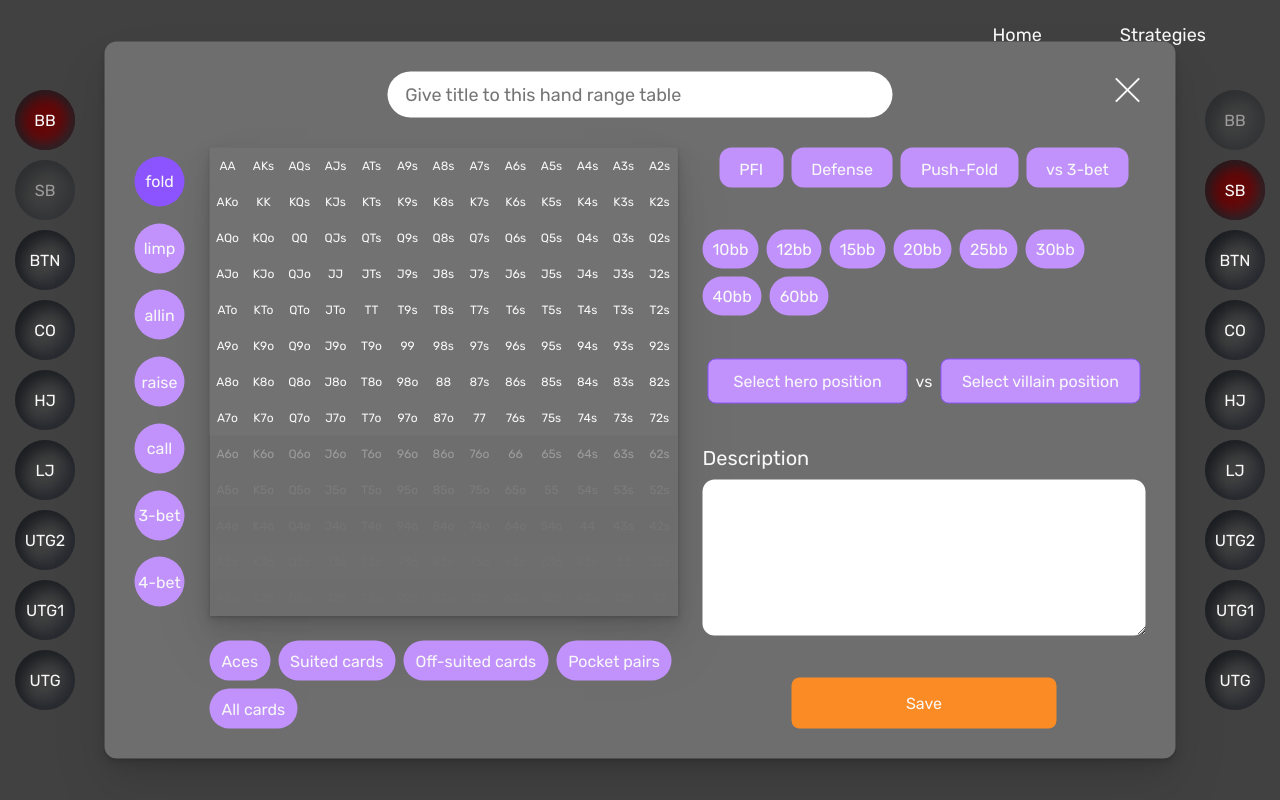
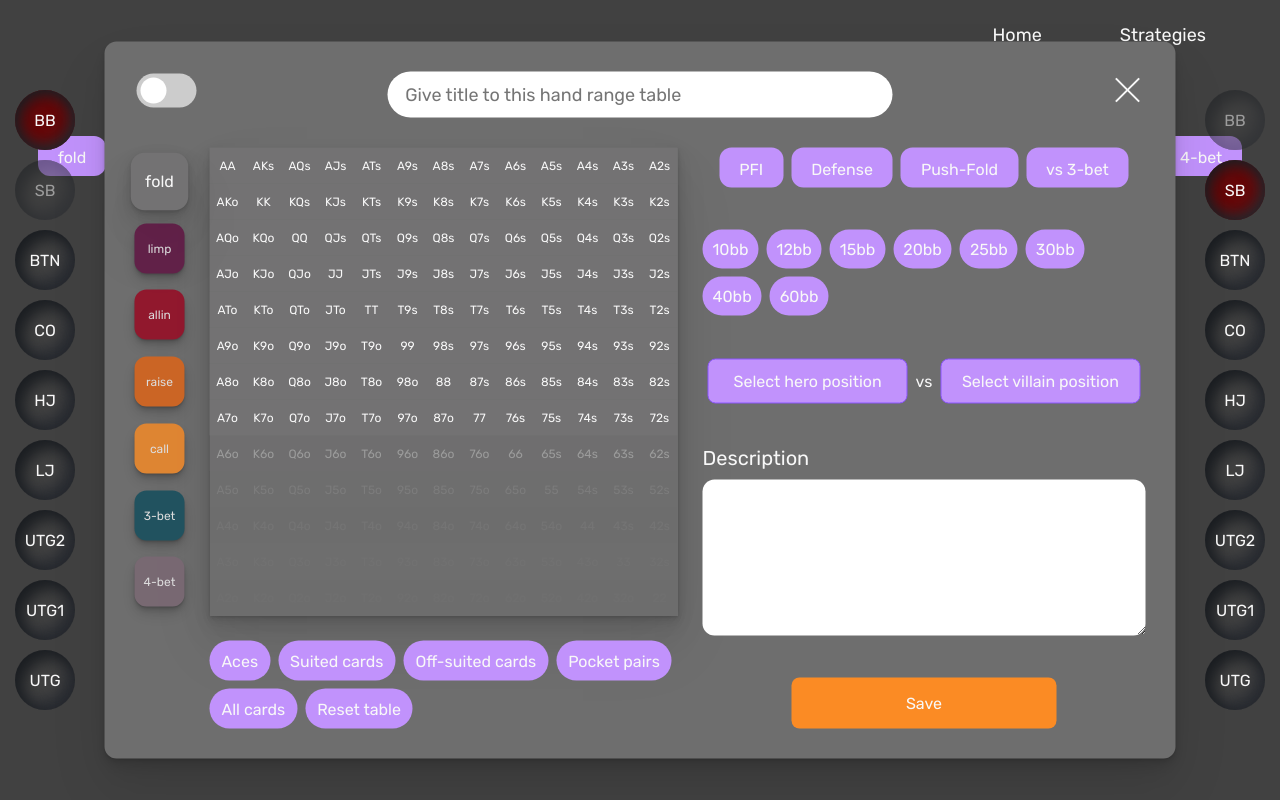
Before and after one commit to MartinsAccount/poker-hand-ranges, a React (Create React App) app in the folder poker-hand-ranges/: page /strategies in a window 1280 px wide. Both pictures are taken after a click on the button "NEW HAND RANGE". Built offline with nearby package versions, Linux system fonts and the light colour scheme.

Commit message:
multiactions switch

```diff
--- a/poker-hand-ranges/src/components/HandRangeConfig/HandRangeConfig.module.scss
+++ b/poker-hand-ranges/src/components/HandRangeConfig/HandRangeConfig.module.scss
@@ -19,6 +19,62 @@
 			color: $background;
 		}
 	}
+
+	.switchContainer {
+		position: absolute;
+		top: 32px;
+		left: 32px;
+
+		.switch {
+			position: relative;
+			display: inline-block;
+			width: 60px;
+			height: 34px;
+
+			input {
+				opacity: 0;
+				width: 0;
+				height: 0;
+			}
+			.slider {
+				position: absolute;
+				cursor: pointer;
+				top: 0;
+				left: 0;
+				right: 0;
+				bottom: 0;
+				background-color: #ccc;
+				-webkit-transition: 0.4s;
+				transition: 0.4s;
+				border-radius: 34px;
+
+				&:before {
+					position: absolute;
+					content: '';
+					height: 26px;
+					width: 26px;
+					left: 4px;
+					bottom: 4px;
+					border-radius: 50%;
+					background-color: white;
+					-webkit-transition: 0.4s;
+					transition: 0.4s;
+				}
+			}
+
+			input:checked + .slider {
+				background-color: #2196f3;
+			}
+			input:focus + .slider {
+				box-shadow: 0 0 1px #2196f3;
+			}
+			input:checked + .slider:before {
+				-webkit-transform: translateX(26px);
+				-ms-transform: translateX(26px);
+				transform: translateX(26px);
+			}
+		}
+	}
 }
 
 .configContainer {
@@ -36,21 +92,24 @@
 
 		.radioButton {
 			@include centering;
-			// padding: 12px 20px;
 			position: relative;
 			border-radius: 12px;
-			font-size: 16px;
+			font-size: 12px;
 			height: 50px;
 			width: 50px;
 			border-radius: 50px;
-			cursor: pointer;
+			border-radius: $largeRadius;
 			outline: none;
 			border: none;
-			background-color: $purpleMid;
+			box-shadow: $shortShadow;
+			opacity: 0.8;
 			overflow: hidden;
+			transition: 0.2s;
 
 			&:hover {
-				// background-color: $purple;
+				box-shadow: $dreamySoftShadow;
+				font-size: 14px;
+				transform: scale(1.15);
 			}
 
 			.customActionButton {
@@ -60,12 +119,15 @@
 				left: 50%;
 				bottom: 0;
 				transform: translateX(-50%);
-				opacity: 0.7;
+				opacity: 1;
 			}
 		}
 
 		.activeButton {
-			background-color: $purple;
+			box-shadow: $dreamySoftShadow;
+			transform: scale(1.15);
+			opacity: 1;
+			font-size: 14px;
 		}
 	}
 
@@ -88,10 +150,8 @@
 				border-radius: 12px;
 				font-size: 16px;
 				height: 40px;
-				// width: 100%;
-				// width: 50px;
 				border-radius: 50px;
-				cursor: pointer;
+				cursor: url('../../assets/club.png'), auto;
 				outline: none;
 				border: none;
 				background-color: $purpleMid;
@@ -125,10 +185,8 @@
 				border-radius: 12px;
 				font-size: 16px;
 				height: 40px;
-				// width: 50px;
-				// border-radius: 50px;
 				align-items: flex-start;
-				cursor: pointer;
+				cursor: url('../../assets/club.png'), auto;
 				outline: none;
 				border: none;
 				background-color: $purpleMid;
@@ -154,7 +212,7 @@
 				padding: 10px;
 				border-radius: 50px;
 				font-size: 16px;
-				cursor: pointer;
+				cursor: url('../../assets/club.png'), auto;
 				outline: none;
 				border: none;
 				background-color: $purpleMid;
@@ -203,7 +261,7 @@
 					width: 200px;
 					padding: 12px 20px;
 					text-align: center;
-					cursor: pointer;
+					cursor: url('../../assets/club.png'), auto;
 					border: 1px solid $purple;
 					border-radius: $midRadius;
 					background-color: $purpleMid;
@@ -212,17 +270,16 @@
 						background-color: $purple;
 					}
 				}
+				.disabled {
+					cursor: not-allowed;
+					opacity: 0.5;
+				}
 
 				.openedDropDown {
 					border-radius: $midRadius $midRadius 0 0;
 					border: none;
 					// border-bottom: 1px solid $purple;
 				}
-			}
-
-			.disabled {
-				cursor: not-allowed;
-				opacity: 0.5;
 			}
 		}
 
@@ -251,6 +308,7 @@
 			background-color: $call;
 			transition: 0.2s;
 			width: 60%;
+			cursor: url('../../assets/club.png'), auto;
 
 			&:hover {
 				// transform: translateY(-3px);
--- a/poker-hand-ranges/src/components/HandRangeConfig/HandRangeConfig.tsx
+++ b/poker-hand-ranges/src/components/HandRangeConfig/HandRangeConfig.tsx
@@ -20,6 +20,13 @@ export default class HandRangeConfig extends Component<IHandRangeConfigProps> {
 
 		return (
 			<div className={styles.outerContainer}>
+				<div className={styles.switchContainer}>
+					<label className={styles.switch}>
+						<input type="checkbox" checked={MainStore.createMultiAction} onChange={() => MainStore.toggleEnabledMultiAction()} />
+						<span className={styles.slider}></span>
+					</label>
+				</div>
+
 				<div className={styles.titleContainer}>
 					{/* <label htmlFor="title">Title</label> */}
 					<input
@@ -32,19 +39,24 @@ export default class HandRangeConfig extends Component<IHandRangeConfigProps> {
 
 				<div className={styles.configContainer}>
 					<div className={styles.actionsContainer}>
-						{ACTIONS.map((action: Actions) => (
+						{ACTIONS.map((action: Actions, index) => (
 							<button
-								className={`${styles.radioButton}  ${MainStore.selectedAction === action && styles.activeButton}`}
+								key={index}
+								className={`${styles.radioButton}  ${MainStore.selectedAction === action && styles.activeButton} ${
+									MainStore.multiAction[action] > 0 && styles.activeButton
+								}`}
 								onClick={() => MainStore!.selectAction(action)}
+								data-action={action}
 								// @ts-ignore
 								onWheel={(e) => MainStore.wheelHandle(e, action)}
 							>
 								<span
 									className={styles.customActionButton}
-									data-action={action}
+									// data-action={action}
 									style={{ height: `${50 / (100 / MainStore.multiAction[action])}px` }}
 								></span>
-								{action}
+								{action} <br />
+								{MainStore.createMultiAction && `${MainStore.multiAction[action] || 0}%`}
 							</button>
 						))}
 					</div>
@@ -53,8 +65,8 @@ export default class HandRangeConfig extends Component<IHandRangeConfigProps> {
 						<HandRangeTemplate table={MainStore.newHandRange} />
 
 						<div className={styles.groupsContainer}>
-							{GROUPS_SELECT.map((group: Groups) => (
-								<button onClick={() => MainStore.selectGroup(group)} className={styles.groupsButton}>
+							{GROUPS_SELECT.map((group: Groups, index) => (
+								<button key={index} onClick={() => MainStore.selectGroup(group)} className={styles.groupsButton}>
 									{group}
 								</button>
 							))}
@@ -64,8 +76,9 @@ export default class HandRangeConfig extends Component<IHandRangeConfigProps> {
 					<div className={styles.mainConfigs}>
 						{/* <p className={styles.categoryLabel}>Select strategy</p> */}
 						<div className={styles.strategiesContainer}>
-							{STRATEGIES.map((strategy: Strategies) => (
+							{STRATEGIES.map((strategy: Strategies, index) => (
 								<button
+									key={index}
 									onClick={(e) => MainStore.configureHandRangeProperties('strategy', strategy)}
 									className={`${styles.radioButton} ${MainStore.handRangeStrategy.strategy === strategy && styles.activeButton}`}
 								>
@@ -76,8 +89,9 @@ export default class HandRangeConfig extends Component<IHandRangeConfigProps> {
 
 						{/* <p className={styles.categoryLabel}>Select effective stack size</p> */}
 						<div className={styles.stacksContainer}>
-							{STACKS.map((stack: Stacks) => (
+							{STACKS.map((stack: Stacks, index) => (
 								<button
+									key={index}
 									onClick={(e) => MainStore.configureHandRangeProperties('stack', stack)}
 									className={`${styles.radioButton} ${MainStore.handRangeStrategy.stack === stack && styles.activeButton}`}
 								>
@@ -94,8 +108,10 @@ export default class HandRangeConfig extends Component<IHandRangeConfigProps> {
 								</div>
 								<div className={styles.dropDownContent}>
 									{MainStore.isOpenPositions.hero &&
-										POSITIONS.map((pos: Positions) => (
-											<div onClick={() => MainStore.configureHandRangeProperties('hero', pos)}>{pos.toUpperCase()}</div>
+										POSITIONS.map((pos: Positions, index) => (
+											<div key={index} onClick={() => MainStore.configureHandRangeProperties('hero', pos)}>
+												{pos.toUpperCase()}
+											</div>
 										))}
 								</div>
 							</div>
@@ -125,8 +141,10 @@ export default class HandRangeConfig extends Component<IHandRangeConfigProps> {
 									</div>
 									<div className={styles.dropDownContent}>
 										{MainStore.isOpenActions &&
-											ACTIONS.map((action: Actions) => (
-												<div onClick={() => MainStore.configureHandRangeProperties('villain', action, true)}>{action}</div>
+											ACTIONS.map((action: Actions, index) => (
+												<div key={index} onClick={() => MainStore.configureHandRangeProperties('villain', action, true)}>
+													{action}
+												</div>
 											))}
 									</div>
 								</div>
--- a/poker-hand-ranges/src/components/HandRangeTemplate/HandRangeTemplate.module.scss
+++ b/poker-hand-ranges/src/components/HandRangeTemplate/HandRangeTemplate.module.scss
@@ -58,6 +58,7 @@
 			.multiActions {
 				display: inline-flex;
 				justify-self: flex-start;
+				cursor: cell;
 			}
 
 			&:hover {
--- a/poker-hand-ranges/src/components/HandRangeTemplate/HandRangeTemplate.tsx
+++ b/poker-hand-ranges/src/components/HandRangeTemplate/HandRangeTemplate.tsx
@@ -21,6 +21,10 @@ export default class HandRangeTemplate extends Component<IHandRangeTemplateProps
 	componentDidMount() {
 		this.props.MainStore!.createRange();
 	}
+
+	logTest = (e) => {
+		console.log('teszt', e.key);
+	};
 
 	render() {
 		const { MainStore, configurable, onClick } = this.props;
--- a/poker-hand-ranges/src/components/PositionFilter/PositionFilter.tsx
+++ b/poker-hand-ranges/src/components/PositionFilter/PositionFilter.tsx
@@ -18,8 +18,9 @@ export default class PositionFilter extends Component<IPositionFilterProps> {
 		return (
 			<>
 				<div className={`${styles.positionsContainer} ${styles.heroPositions}`}>
-					{POSITIONS.map((pos: Positions) => (
+					{POSITIONS.map((pos: Positions, index) => (
 						<div
+							key={index}
 							className={`${styles.positionButton} ${MainStore.positionFilter.hero === pos && styles.activeButton}
 							${MainStore.positionFilter.villain === pos && styles.disabled}`}
 							onClick={() => MainStore.positionFilter.villain !== pos && MainStore.positionFiltering(pos, 'hero')}
@@ -29,8 +30,9 @@ export default class PositionFilter extends Component<IPositionFilterProps> {
 					))}
 				</div>
 				<div className={`${styles.positionsContainer} ${styles.villainPositions}`}>
-					{POSITIONS.map((pos: Positions) => (
+					{POSITIONS.map((pos: Positions, index) => (
 						<div
+							key={index}
 							className={`${styles.positionButton} ${MainStore.positionFilter.hero === pos && styles.disabled}
 							 ${MainStore.positionFilter.villain === pos && styles.activeButton}`}
 							onClick={() => MainStore.positionFilter.hero !== pos && MainStore.positionFiltering(pos, 'villain')}
--- a/poker-hand-ranges/src/components/StrategiesPage/StrategiesPage.module.scss
+++ b/poker-hand-ranges/src/components/StrategiesPage/StrategiesPage.module.scss
@@ -5,6 +5,43 @@
 	display: flex;
 	justify-content: space-evenly;
 	gap: 20px;
+}
+
+.topPageFilters {
+	display: flex;
+	flex-direction: column;
+	align-items: center;
+	gap: 8px;
+
+	.stackFilter {
+	}
+	.actionFilter {
+		display: flex;
+		align-items: center;
+
+		.hero {
+		}
+		.villain {
+		}
+	}
+
+	.filterButton {
+		display: inline-flex;
+		margin: 6px;
+		padding: 12px 20px;
+		border-radius: 12px;
+		font-size: 16px;
+		height: 40px;
+		align-items: flex-start;
+		cursor: url('../../assets/club.png'), auto;
+		outline: none;
+		border: none;
+		background-color: $purpleMid;
+
+		&:hover {
+			background-color: $purple;
+		}
+	}
 }
 
 .newTableButton {
--- a/poker-hand-ranges/src/components/StrategiesPage/StrategiesPage.tsx
+++ b/poker-hand-ranges/src/components/StrategiesPage/StrategiesPage.tsx
@@ -1,6 +1,7 @@
 import { inject, observer } from 'mobx-react';
 import React, { Component } from 'react';
-import { HandRange } from '../../models/models';
+import { ACTIONS, STACKS } from '../../models/constants';
+import { Actions, HandRange, Stacks } from '../../models/models';
 import { MainStore } from '../../stores/MainStore';
 import HandRangeTemplate from '../HandRangeTemplate/HandRangeTemplate';
 import NewTableModal from '../NewTableModal/NewTableModal';
@@ -19,8 +20,29 @@ export default class StrategiesPage extends Component<IStrategiesPageProps> {
 		const { MainStore } = this.props;
 
 		return (
-			<div>
-				<main className={styles.mainContainer}>
+			<main>
+				<section className={styles.topPageFilters}>
+					<article className={styles.stackFilter}>
+						{STACKS.map((stack: Stacks) => (
+							<button className={styles.filterButton}>{stack}bb</button>
+						))}
+					</article>
+					<article className={styles.actionFilter}>
+						<article className={styles.hero}>
+							{ACTIONS.map((action: Actions) => (
+								<button className={styles.filterButton}>{action}</button>
+							))}
+						</article>
+						vs
+						<article className={styles.villain}>
+							{ACTIONS.map((action: Actions) => (
+								<button className={styles.filterButton}>{action}</button>
+							))}
+						</article>
+					</article>
+				</section>
+
+				<section className={styles.mainContainer}>
 					{data.map((handRange: HandRange) => {
 						if (handRange.hero.position === MainStore.positionFilter.hero) {
 							return <HandRangeTemplate table={handRange.hands} />;
@@ -32,11 +54,11 @@ export default class StrategiesPage extends Component<IStrategiesPageProps> {
 					<button onClick={() => MainStore.toggleModal()} className={styles.newTableButton}>
 						New hand range
 					</button>
-				</main>
+				</section>
 
 				{MainStore.isOpenModal && <NewTableModal />}
 				<PositionFilter />
-			</div>
+			</main>
 		);
 	}
 }
--- a/poker-hand-ranges/src/models/constants.ts
+++ b/poker-hand-ranges/src/models/constants.ts
@@ -10,4 +10,4 @@ export const ACTIONS: Actions[] = ['fold', 'limp', 'allin', 'raise', 'call', '3-
 
 export const STRATEGIES: Strategies[] = ['PFI', 'Defense', 'Push-Fold', 'vs 3-bet'];
 
-export const GROUPS_SELECT: Groups[] = ['Aces', 'Suited cards', 'Off-suited cards', 'Pocket pairs', 'All cards'];
+export const GROUPS_SELECT: Groups[] = ['Aces', 'Suited cards', 'Off-suited cards', 'Pocket pairs', 'All cards', 'Reset table'];
--- a/poker-hand-ranges/src/models/models.ts
+++ b/poker-hand-ranges/src/models/models.ts
@@ -6,7 +6,7 @@ export type Strategies = 'PFI' | 'Defense' | 'Push-Fold' | 'vs 3-bet';
 export type Stacks = 10 | 12 | 15 | 20 | 25 | 30 | 40 | 60;
 export type Stages = 'preflop' | 'flop' | 'turn' | 'river';
 export type Players = 'hero' | 'villain';
-export type Groups = 'Aces' | 'Suited cards' | 'Off-suited cards' | 'Pocket pairs' | 'All cards';
+export type Groups = 'Aces' | 'Suited cards' | 'Off-suited cards' | 'Pocket pairs' | 'All cards' | 'Reset table';
 type BetSizes = 2 | 2.2 | 2.5 | 3;
 
 export interface Player {
--- a/poker-hand-ranges/src/stores/MainStore.ts
+++ b/poker-hand-ranges/src/stores/MainStore.ts
@@ -82,10 +82,7 @@ export class MainStore {
 						hand: `${card}${CARDS[round]}o`,
 						action: null,
 						isMultiActions: true,
-						multiActions: [
-							// { action: 'call', percent: 50 },
-							// { action: 'allin', percent: 20 }
-						],
+						multiActions: [],
 						combos: 12
 					});
 				}
@@ -114,7 +111,6 @@ export class MainStore {
 				row.forEach((cell: Hand) => {
 					if (cell.hand === hand.hand) {
 						// console.log(toJS(cell));
-
 						if (click && cell.isMultiActions && cell.multiActions !== null) {
 							cell.isMultiActions = false;
 							cell.multiActions.length = 0;
@@ -127,19 +123,8 @@ export class MainStore {
 
 						if (this.createMultiAction) {
 							cell.isMultiActions = true;
+							cell.multiActions = this.getCurrentMultiActions;
 
-							let _multiActions: any = [];
-
-							for (const _action in this.multiAction) {
-								if (this.multiAction[_action]) {
-									_multiActions.push({
-										action: _action,
-										percent: this.multiAction[_action]
-									});
-								}
-							}
-
-							cell.multiActions = _multiActions;
 							return;
 						}
 
@@ -150,32 +135,78 @@ export class MainStore {
 		}
 	}
 
+	@computed get getCurrentMultiActions() {
+		let _multiActions: any = [];
+
+		for (const _action in this.multiAction) {
+			if (this.multiAction[_action]) {
+				_multiActions.push({
+					action: _action,
+					percent: this.multiAction[_action]
+				});
+			}
+		}
+
+		return _multiActions;
+	}
+
 	@action selectGroup(group: Groups) {
 		this.newHandRange.forEach((row: Hand[]) => {
 			row.forEach((cell: Hand) => {
 				switch (group) {
 					case 'Aces':
 						if (cell.hand.includes('A')) {
+							if (this.createMultiAction) {
+								cell.isMultiActions = true;
+								cell.multiActions = this.getCurrentMultiActions;
+								return;
+							}
 							cell.action = this.selectedAction;
 						}
 						break;
 					case 'Suited cards':
 						if (cell.hand.includes('s')) {
+							if (this.createMultiAction) {
+								cell.isMultiActions = true;
+								cell.multiActions = this.getCurrentMultiActions;
+								return;
+							}
 							cell.action = this.selectedAction;
 						}
 						break;
 					case 'Off-suited cards':
 						if (cell.hand.includes('o')) {
+							if (this.createMultiAction) {
+								cell.isMultiActions = true;
+								cell.multiActions = this.getCurrentMultiActions;
+								return;
+							}
 							cell.action = this.selectedAction;
 						}
 						break;
 					case 'Pocket pairs':
 						if (cell.hand.charAt(0) === cell.hand.charAt(1)) {
+							if (this.createMultiAction) {
+								cell.isMultiActions = true;
+								cell.multiActions = this.getCurrentMultiActions;
+								return;
+							}
 							cell.action = this.selectedAction;
 						}
 						break;
 					case 'All cards':
+						if (this.createMultiAction) {
+							cell.isMultiActions = true;
+							cell.multiActions = this.getCurrentMultiActions;
+							return;
+						}
 						cell.action = this.selectedAction;
+						break;
+					case 'Reset table':
+						cell.isMultiActions = false;
+						cell.multiActions = [];
+						cell.action = null;
+
 						break;
 				}
 			});
@@ -214,13 +245,58 @@ export class MainStore {
 	// 		});
 	// 	});
 	// }
+	@action toggleEnabledMultiAction() {
+		this.createMultiAction = !this.createMultiAction;
+
+		if (this.createMultiAction) {
+			this.selectedAction = null;
+		}
+		if (!this.createMultiAction) {
+			this.multiAction = {};
+		}
+	}
 
 	@action toggleModal() {
 		this.isOpenModal = !this.isOpenModal;
 	}
 	@action selectAction(action: Actions) {
+		if (this.createMultiAction) {
+			this.selectedAction = null;
+			return;
+		}
+
 		this.selectedAction = action;
 	}
+
+	// TODO: Nem működik még
+	@action selectActionWithKey(e: React.KeyboardEvent<HTMLElement>) {
+		console.log(e.key);
+
+		// switch (e.key) {
+		// 	case 70: // F
+		// 		this.selectedAction = 'fold';
+		// 		break;
+		// 	case 76: // L
+		// 		this.selectedAction = 'limp';
+		// 		break;
+		// 	case 67: // C
+		// 		this.selectedAction = 'call';
+		// 		break;
+		// 	case 65: // A
+		// 		this.selectedAction = 'allin';
+		// 		break;
+		// 	case 82: // R
+		// 		this.selectedAction = 'raise';
+		// 		break;
+		// 	case 51: // 3
+		// 		this.selectedAction = '3-bet';
+		// 		break;
+		// 	case 52: // 4
+		// 		this.selectedAction = '4-bet';
+		// 		break;
+		// }
+	}
+
 	@action togglePositions(player: Players) {
 		this.isOpenPositions[player] = !this.isOpenPositions[player];
 	}
@@ -240,6 +316,10 @@ export class MainStore {
 	}
 
 	@action positionFiltering(pos: Positions, player: Players) {
+		if (this.positionFilter[player] === pos) {
+			this.positionFilter[player] = null;
+			return;
+		}
 		this.positionFilter[player] = pos;
 	}
 
--- a/poker-hand-ranges/src/theme/_theme.scss
+++ b/poker-hand-ranges/src/theme/_theme.scss
@@ -69,7 +69,7 @@ $cellPadding: 18px;
 	@include centering;
 	border-radius: $midRadius;
 	padding: 16px;
-	cursor: pointer;
+	cursor: url('../assets/club.png'), auto;
 	outline: none;
 	border: none;
 }
```
